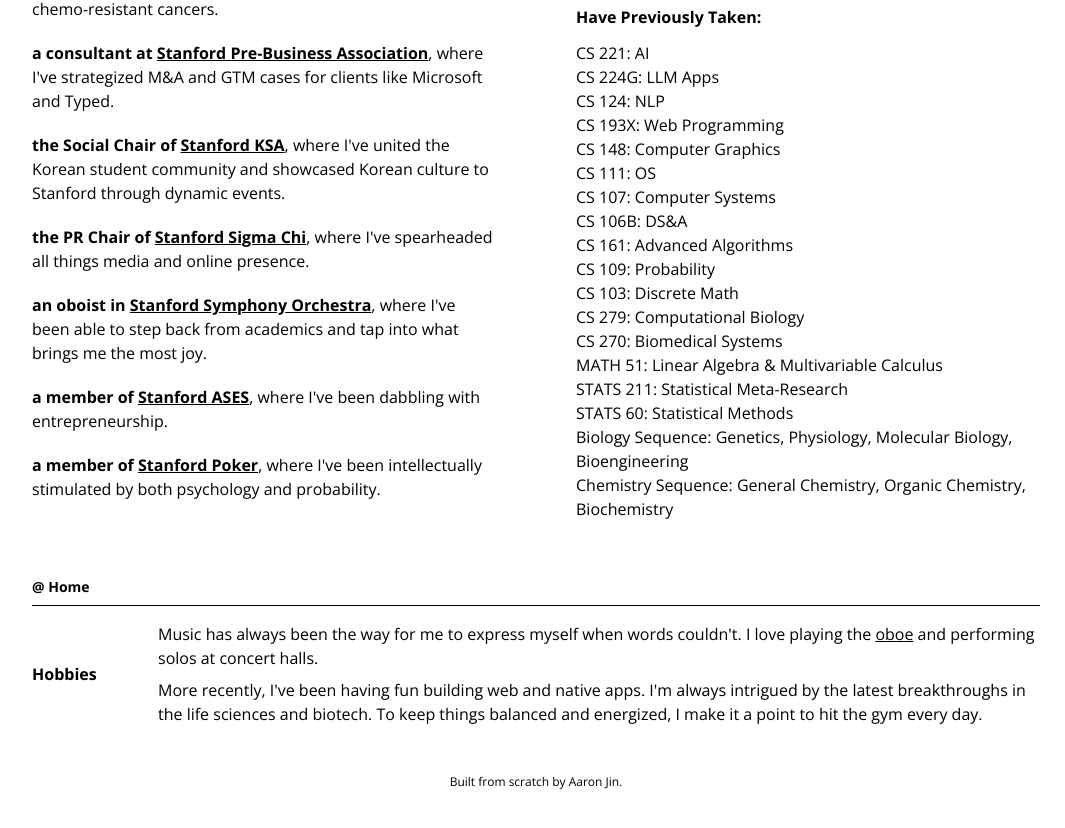
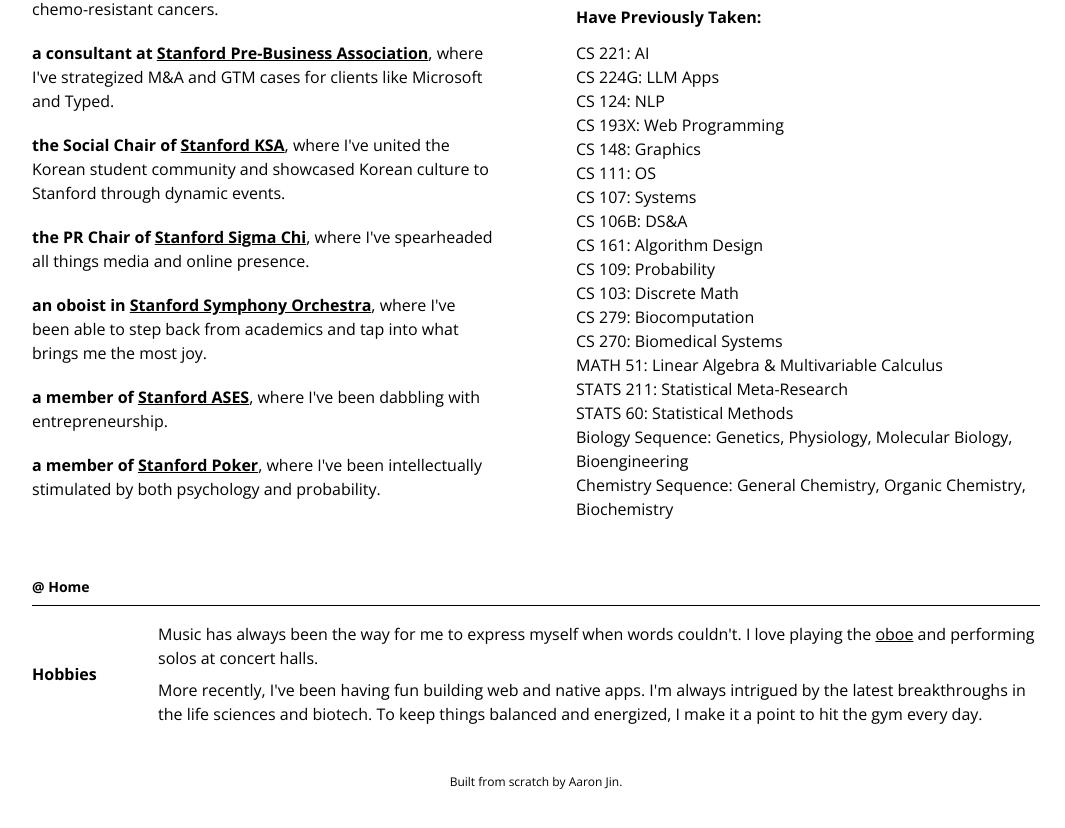
Before and after one commit to aaronkjin/personal, a Next.js app: page /about in a window 1280 px wide. Shown: the part 1217-2045 px from the top of the page, without its empty margins (104-1169 px from the left). Built offline with nearby package versions, Linux system fonts and the light colour scheme.

Commit message:
shortening

```diff
--- a/pages/about.js
+++ b/pages/about.js
@@ -433,7 +433,7 @@
             <div>
               CS 148
               <span className={theme === "dark" ? "opacity-50" : ""}>
-                : Computer Graphics
+                : Graphics
               </span>
             </div>
 
@@ -445,7 +445,7 @@
             <div>
               CS 107
               <span className={theme === "dark" ? "opacity-50" : ""}>
-                : Computer Systems
+                : Systems
               </span>
             </div>
 
@@ -459,7 +459,7 @@
             <div>
               CS 161
               <span className={theme === "dark" ? "opacity-50" : ""}>
-                : Advanced Algorithms
+                : Algorithm Design
               </span>
             </div>
 
@@ -480,7 +480,7 @@
             <div>
               CS 279
               <span className={theme === "dark" ? "opacity-50" : ""}>
-                : Computational Biology
+                : Biocomputation
               </span>
             </div>
 
```
